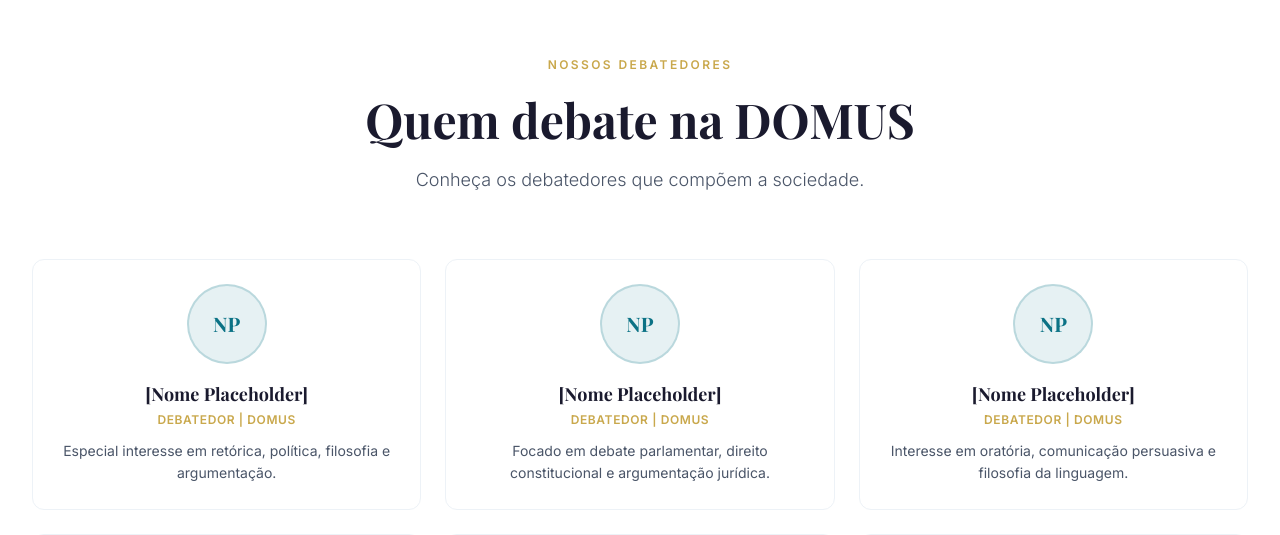
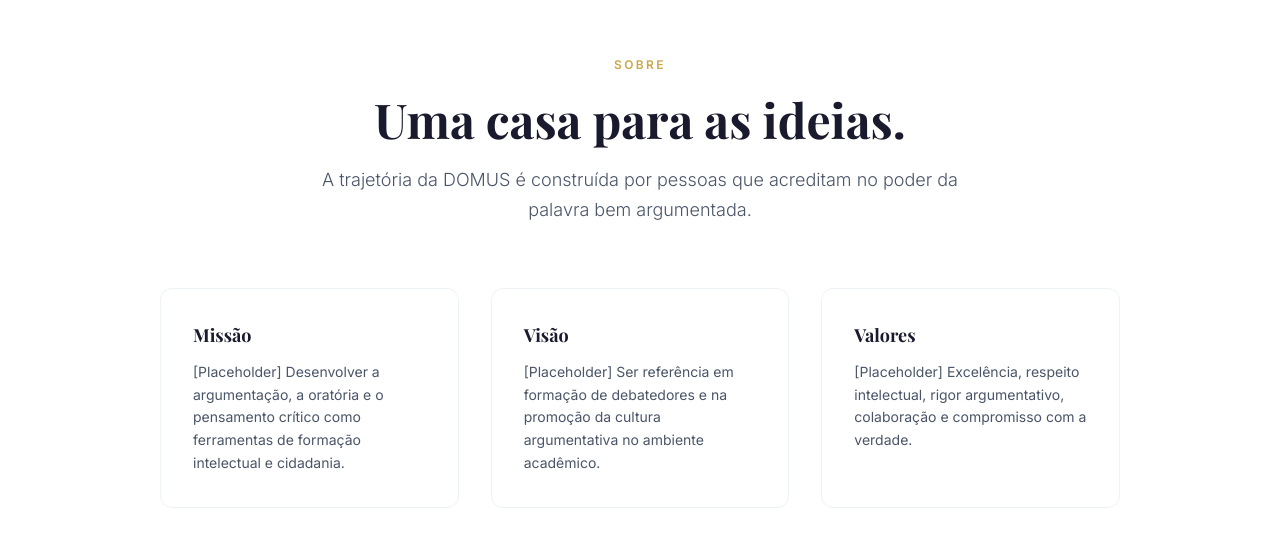
Before and after one commit to Locus-jus/domus-site, a Next.js app: page / in a window 1280 px wide. Shown: the part 5523-6058 px from the top of the page. Built offline with nearby package versions, Linux system fonts and the light colour scheme; no server answers; the database is empty; a web font is replaced by a local one.

Commit message:
fix: remove debaters section

```diff
--- a/src/app/page.tsx
+++ b/src/app/page.tsx
@@ -6,7 +6,6 @@ import Debates from "@/components/sections/Debates";
 import WhatWeDo from "@/components/sections/WhatWeDo";
 import WhyDomus from "@/components/sections/WhyDomus";
 import Events from "@/components/sections/Events";
-import Debaters from "@/components/sections/Debaters";
 import Articles from "@/components/sections/Articles";
 import History from "@/components/sections/History";
 
@@ -21,7 +20,6 @@ export default function Home() {
         <WhatWeDo />
         <WhyDomus />
         <Articles />
-        <Debaters />
         <History />
       </main>
       <Footer />
```
